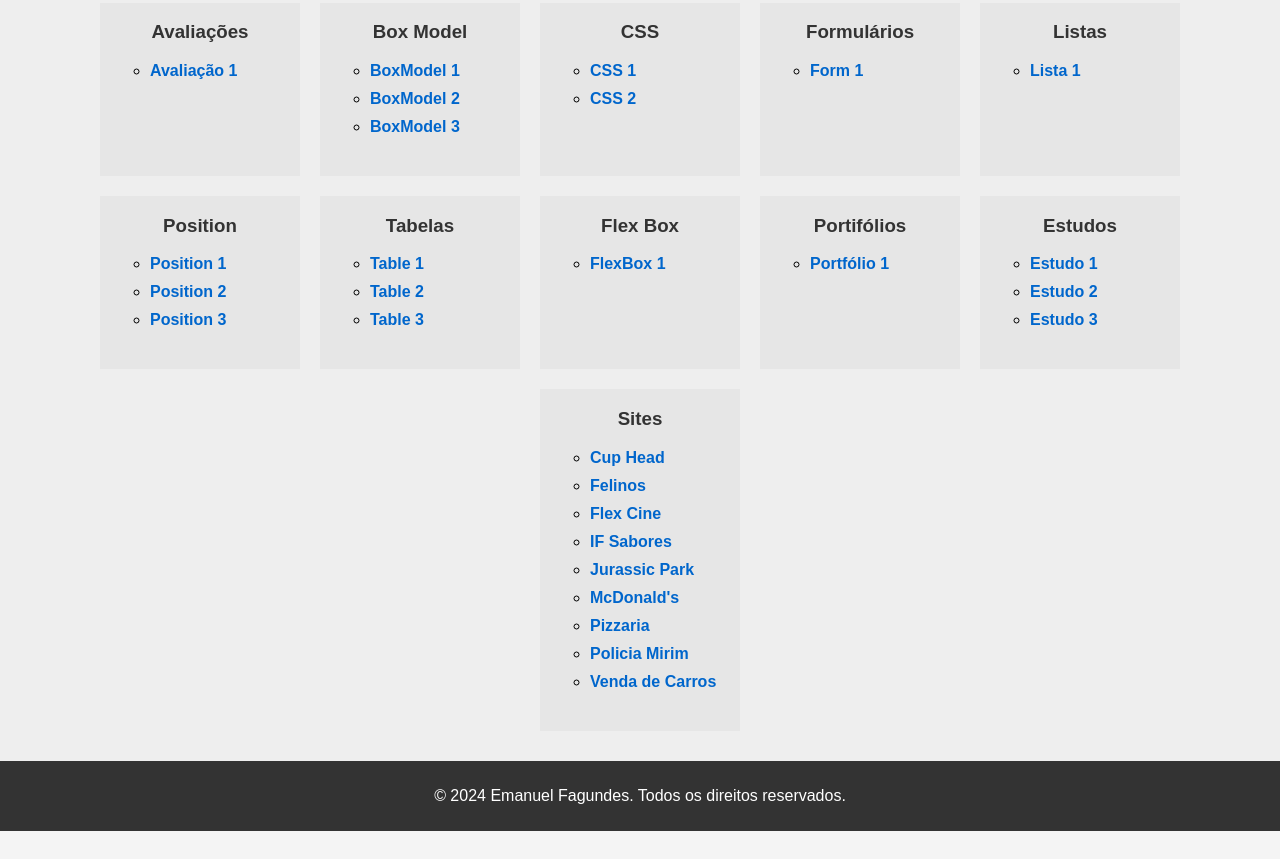
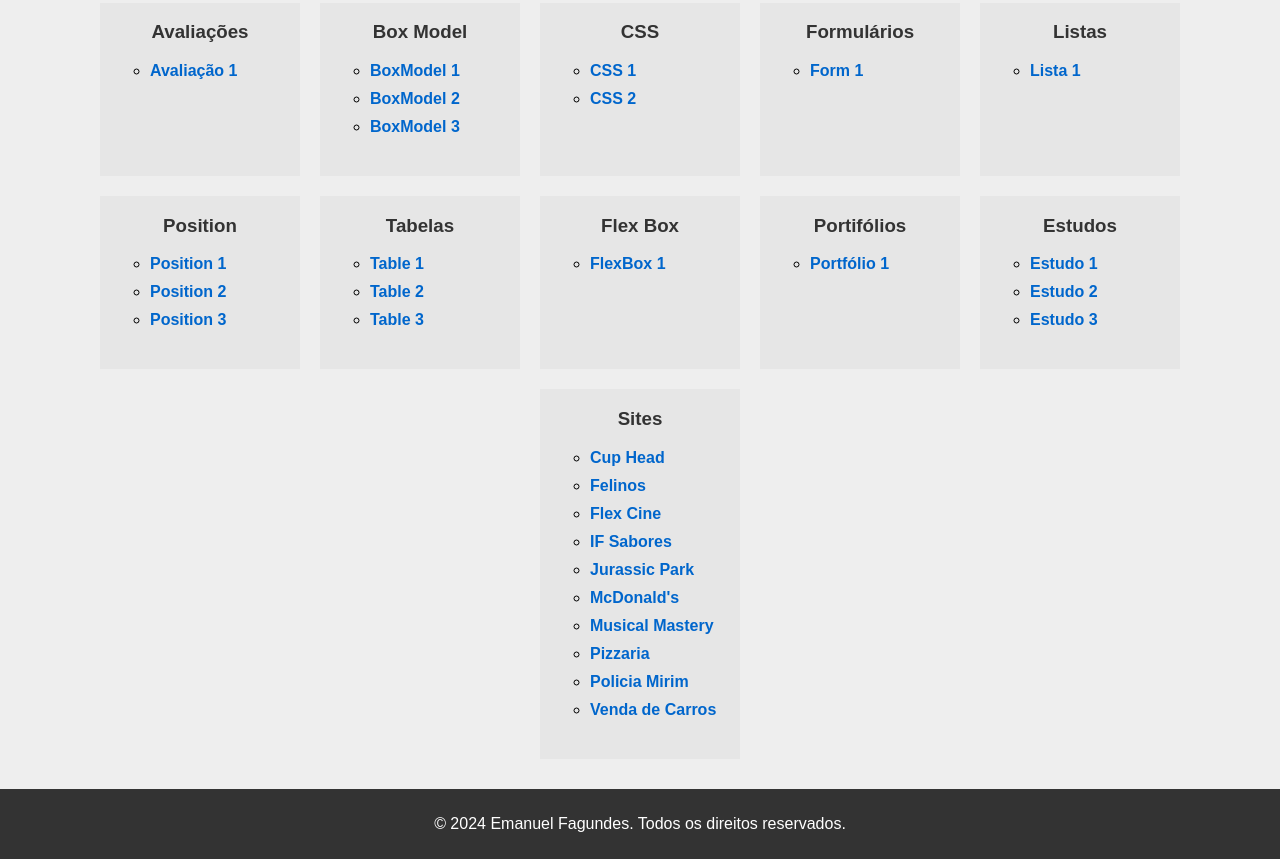
Before and after one commit to Emanuel1305/projects, a plain HTML site: page index.html in a window 1280 px wide. Shown: the part 357-1216 px from the top of the page. Before the commit the page ends 1188 px from the top, so only its background shows below. Drawn offline with Linux system fonts and the light colour scheme.

Commit message:
add musical mas

```diff
--- a/index.html
+++ b/index.html
@@ -97,6 +97,7 @@
               <li><a href="site-ifSabores/index.html" target="_blank">IF Sabores</a></li>
               <li><a href="site-jurassicPark/index.html" target="_blank">Jurassic Park</a></li>
               <li><a href="site-mcDonalds/index.html" target="_blank">McDonald's</a></li>
+              <li><a href="https://emanuel1305.github.io/pds/" target="_blank">Musical Mastery</a></li>
               <li><a href="site-pizzaria/index.html" target="_blank">Pizzaria</a></li>
               <li><a href="site-policiaMirim/index.html" target="_blank">Policia Mirim</a></li>
               <li><a href="site-vendaCarros/index.html" target="_blank">Venda de Carros</a></li>
```
